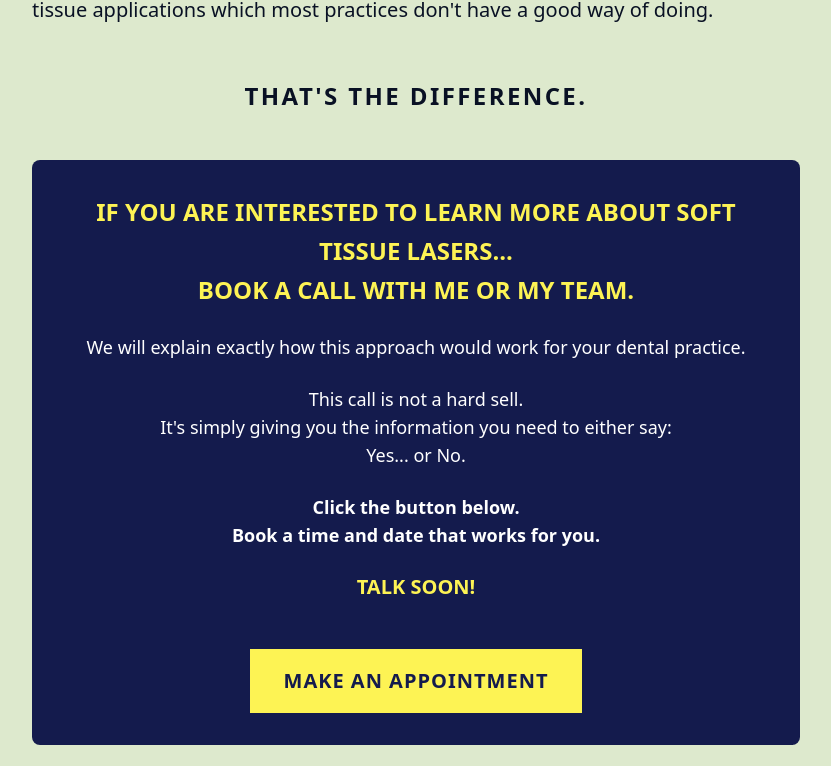
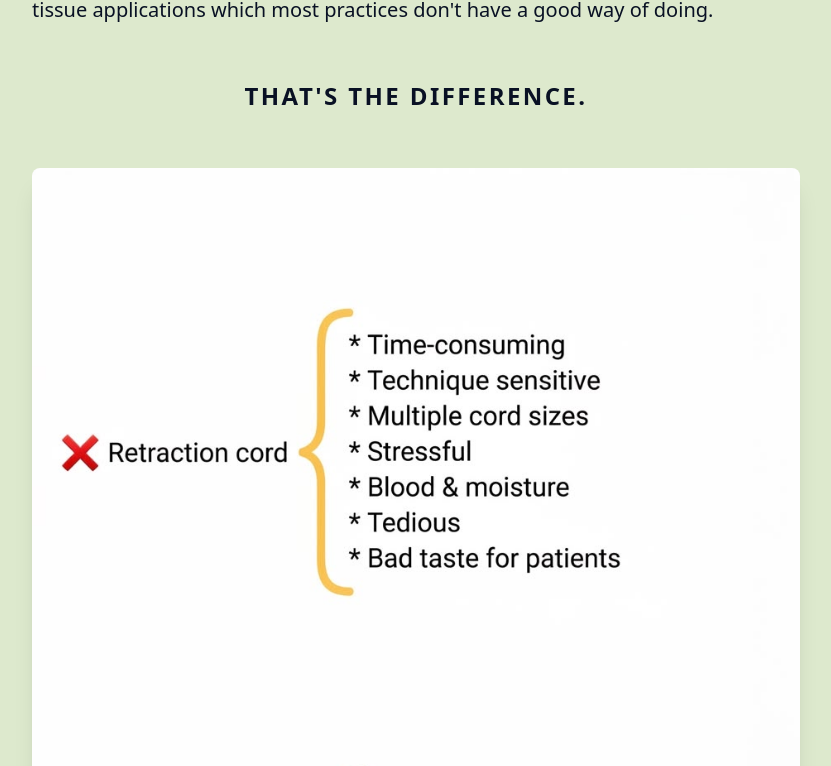
Before and after one commit to Jeanvillav/Intra-Systems, a Next.js app: page /en in a window 1280 px wide. Shown: the part 5298-6064 px from the top of the page, without its empty margins (224-1055 px from the left). Built offline with nearby package versions, Linux system fonts and the light colour scheme; no server answers.

Commit message:
feat: add missing EN and ES diagrams to LetterSection

```diff
--- a/src/components/LetterSection.tsx
+++ b/src/components/LetterSection.tsx
@@ -1,8 +1,11 @@
 import Image from "next/image";
-import { useTranslations } from 'next-intl';
+import { useTranslations, useLocale } from 'next-intl';
 
 export default function LetterSection() {
   const t = useTranslations('LetterSection');
+  const locale = useLocale();
+  const diagramSrc = locale === 'es' ? '/DiagramaES.png' : '/DiagramaEN.jpeg';
+
   return (
     <section className="w-full bg-[var(--color-accent-green)] px-4 py-16 flex flex-col items-center text-[#091124]">
       <div className="max-w-3xl w-full text-center">
@@ -48,6 +51,18 @@ export default function LetterSection() {
             {t('difference')}
           </p>
 
+          {/* Diagram embedded here */}
+          <div className="w-full flex justify-center py-8">
+            <Image
+              src={diagramSrc}
+              alt="Process Diagram"
+              width={1200}
+              height={800}
+              className="w-full h-auto object-contain rounded-lg shadow-xl"
+              sizes="(max-width: 1200px) 100vw, 1200px"
+            />
+          </div>
+
           <div className="bg-[#141B4D] text-white p-8 mt-12 text-center rounded-lg space-y-6">
             <h3 className="text-xl md:text-2xl font-bold uppercase leading-relaxed text-[#fdf354]" dangerouslySetInnerHTML={{__html: t('ctaTitle')}}></h3>
             <p className="text-lg">{t('ctaP1')}</p>
```
Also changed, not shown: public/DiagramaEN.jpeg (added), 1 other file (tests, documents, lock files or other folders).
